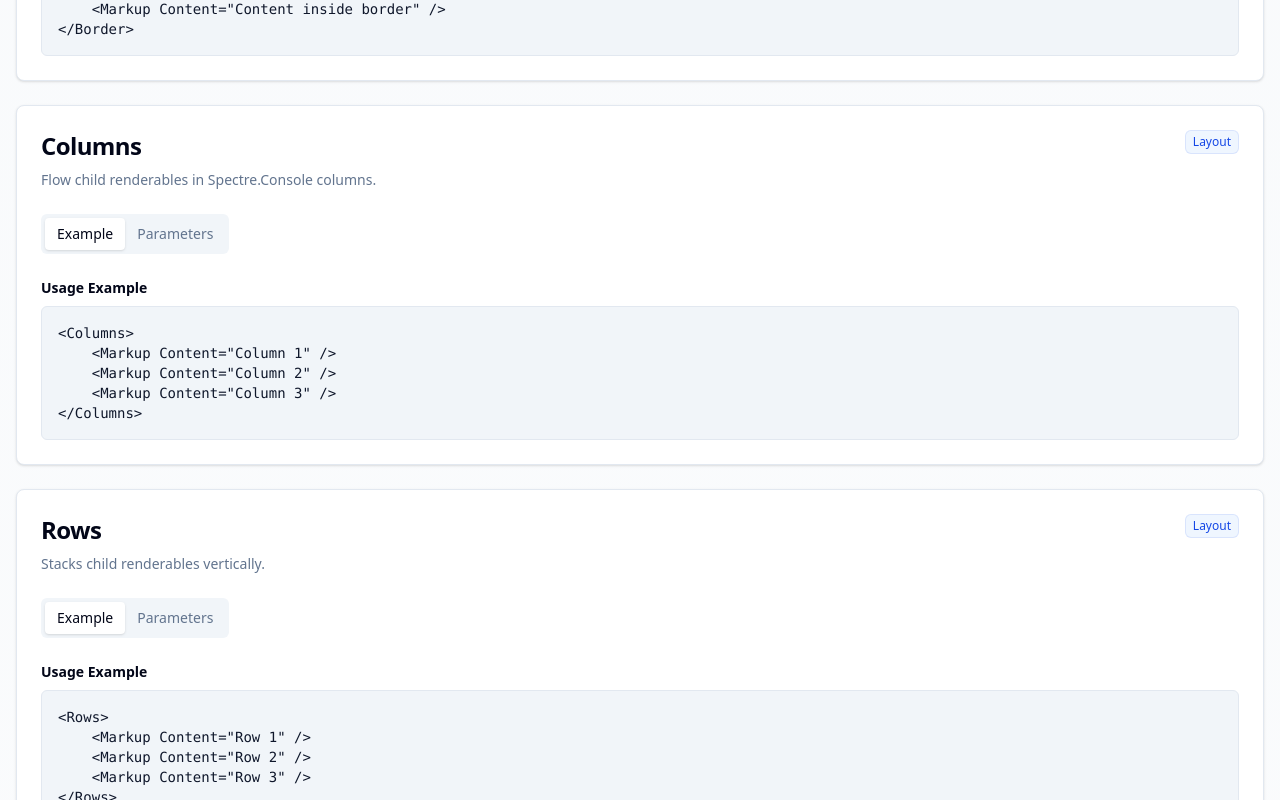
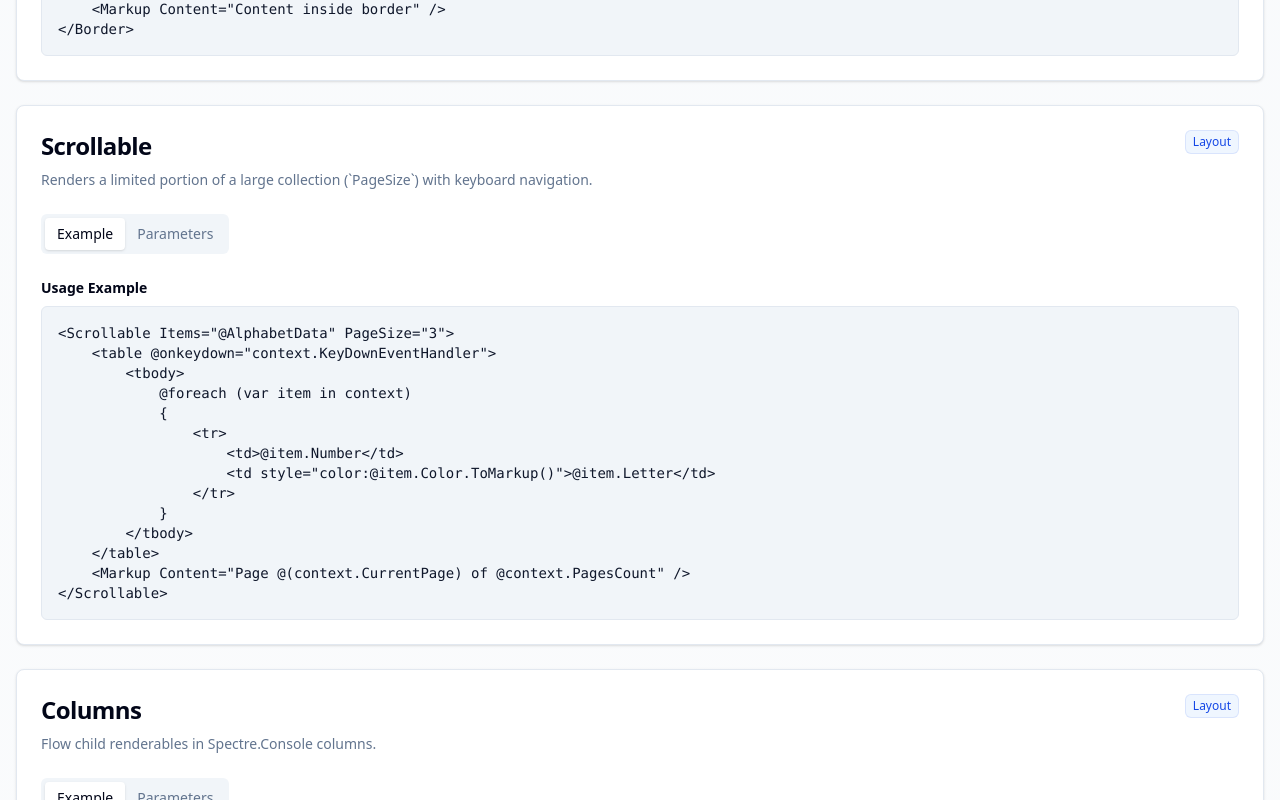
Before and after one commit to TeseySTD/RazorConsole, a React (Vite) app in the folder website/: page /components in a window 1280 px wide. Shown: the part 900-1700 px from the top of the page. Built offline with nearby package versions, Linux system fonts and the light colour scheme.

Commit message:
docs(design-docs, website):Add docs to Scrollable component.

```diff
--- a/website/src/data/components.ts
+++ b/website/src/data/components.ts
@@ -84,6 +84,43 @@ export const components: ComponentInfo[] = [
     <Markup Content="Content inside border" />
 </Border>`
   },
+{
+    name: "Scrollable",
+    description: "Renders a limited portion of a large collection (`PageSize`) with keyboard navigation.",
+    category: "Layout",
+    parameters: [
+        {
+            "name": "Items",
+            "type": "IReadOnlyList<TItem>",
+            "default": "Array.Empty<TItem>()",
+            "description": "Full data source to scroll through."
+        },
+        {
+            "name": "PageSize",
+            "type": "int",
+            "default": "1",
+            "description": "Number of items visible at once."
+        },
+        {
+            "name": "ChildContent",
+            "type": "RenderFragment<ScrollContext<TItem>>",
+            "description": "Markup for the current page. Receives `context` with visible items and helpers."
+        },
+        {
+            "name": "ScrollOffset",
+            "type": "int",
+            "default": "0",
+            "description": "Two-way bindable start index of the current page."
+        },
+        {
+            "name": "ScrollOffsetChanged",
+            "type": "EventCallback<int>",
+            "default": "null",
+            "description": "Invoked when offset changes (e.g. via keyboard)."
+        }
+    ],
+    "example": "<Scrollable Items=\"@AlphabetData\" PageSize=\"3\">\n    <table @onkeydown=\"context.KeyDownEventHandler\">\n        <tbody>\n            @foreach (var item in context)\n            {\n                <tr>\n                    <td>@item.Number</td>\n                    <td style=\"color:@item.Color.ToMarkup()\">@item.Letter</td>\n                </tr>\n            }\n        </tbody>\n    </table>\n    <Markup Content=\"Page @(context.CurrentPage) of @context.PagesCount\" />\n</Scrollable>"
+},
   {
     name: "Columns",
     description: "Flow child renderables in Spectre.Console columns.",
```
Also changed, not shown: 1 other file (tests, documents, lock files or other folders).
